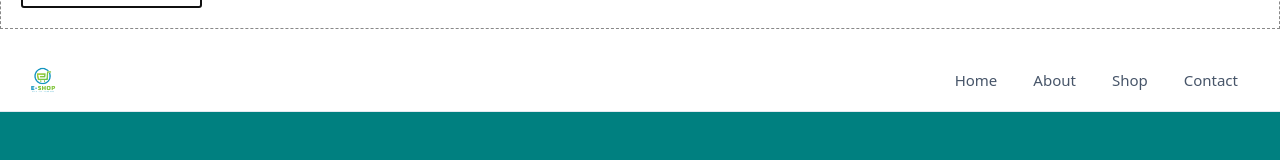
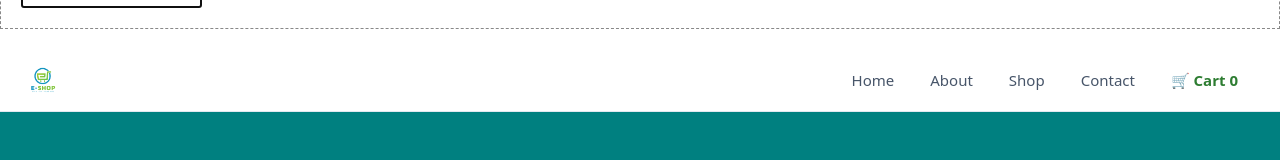
Before and after one commit to ajithyaasaf/React-learn, a React (Vite) app in the folder Ecommerce-practice/Ecommerce-practice/: page / in a window 1280 px wide. Shown: the part 146-306 px from the top of the page. Built offline with nearby package versions, Linux system fonts and the light colour scheme; no server answers.

Commit message:
code change

```diff
--- a/Ecommerce-practice/Ecommerce-practice/src/App.jsx
+++ b/Ecommerce-practice/Ecommerce-practice/src/App.jsx
@@ -1,4 +1,4 @@
-import { useState } from 'react'
+import { createContext, useState } from 'react'
 import reactLogo from './assets/react.svg'
 import viteLogo from './assets/vite.svg'
 import heroImg from './assets/hero.png'
@@ -10,6 +10,9 @@ import UsingRef from "./combonents/UsingRef.jsx"
 import UsingReducer from "./combonents/UsingReducer.jsx"
 import { products } from './data/products.js'
 import { Outlet } from 'react-router-dom'
+
+export const cartContext = createContext()
+
 function App() {
 
   let [cart, setCart] = useState([])
@@ -19,14 +22,14 @@ function App() {
 
 
   return (
-    <>
+    <cartContext.Provider value={{ cart, setCart }}>
       <UsingReducer />
       <UsingRef />
       <Navbar />
       <Hero />
-      <Categories prod={products} available={true} cart={cart} setCart={setCart} />
-      <Outlet context={{ cart, setCart }} />
-    </>
+      <Categories prod={products} available={true} />
+      <Outlet />
+    </cartContext.Provider>
   )
 }
 
--- a/Ecommerce-practice/Ecommerce-practice/src/combonents/Categories.jsx
+++ b/Ecommerce-practice/Ecommerce-practice/src/combonents/Categories.jsx
@@ -1,7 +1,10 @@
-import { useEffect, useState } from "react"
+import { useContext, useEffect, useState } from "react"
 import mens from "../assets/products/men.png"
 import styles from "../css/Categories.module.css"
 import { Link } from "react-router-dom"
+import { cartContext } from "../App"
+
+
 
 function Categories(props) {
     let [initial, setToggle] = useState(false)
@@ -13,6 +16,10 @@ function Categories(props) {
     let [dropFilter, setDropFilter] = useState("default")
     // get products
     let [products, setProducts] = useState([])
+
+    // use context
+    const { cart, setCart } = useContext(cartContext)
+
 
     useEffect(() => {
         fetch("https://dummyjson.com/products")
@@ -106,7 +113,7 @@ function Categories(props) {
                                     </div>
                                     <button style={{ cursor: "pointer" }}><Link style={{ textDecoration: "none", color: "black" }} to={`/products/${val.id}`}>products details</Link></button>
                                     <button onClick={() => {
-                                        props.setCart((prevCart) => {
+                                        setCart((prevCart) => {
                                             const fin = prevCart.find((data) => data.id == val.id)
                                             if (fin)
                                                 return prevCart.map((data) => {
--- a/Ecommerce-practice/Ecommerce-practice/src/combonents/Navbar.jsx
+++ b/Ecommerce-practice/Ecommerce-practice/src/combonents/Navbar.jsx
@@ -1,19 +1,28 @@
 import styles from "../css/Navbar.module.css"
 import logo from "../../public/assets/logo.png"
+import { Link } from "react-router-dom"
+import { useContext } from "react"
+import { cartContext } from "../App"
+
 
 function Navbar() {
 
-
+    const { cart } = useContext(cartContext)
     return (
         <>
 
             <div className={styles.mainbox}>
                 <div><img src={logo} alt="logo" className={styles.logo} /></div>
-                <ul style={{ listStyle: "none", display: "flex", }}>
-                    <li>Home</li>
+                <ul style={{ listStyle: "none", display: "flex", alignItems: "center", margin: 0, padding: 0 }}>
+                    <li><Link to="/" style={{ textDecoration: "none", color: "inherit" }}>Home</Link></li>
                     <li>about</li>
                     <li>shop</li>
                     <li>contact</li>
+                    <li>
+                        <Link to="/cart" style={{ textDecoration: "none", color: "#2e7d32", fontWeight: "bold" }}>
+                            🛒 Cart {(cart.length)}
+                        </Link>
+                    </li>
                 </ul>
             </div>
 
--- a/Ecommerce-practice/Ecommerce-practice/src/pages/Cart.jsx
+++ b/Ecommerce-practice/Ecommerce-practice/src/pages/Cart.jsx
@@ -1,8 +1,11 @@
-import { useOutletContext } from "react-router-dom"
+import { useContext } from "react"
+
+import { cartContext } from "../App"
 
 
 export default function Cart() {
-    const { cart, setCart } = useOutletContext()
+    const { cart, setCart } = useContext(cartContext)
+
     function handleDecrease(id) {
         setCart((prevCart) => {
             return prevCart.map((data) => {
```
